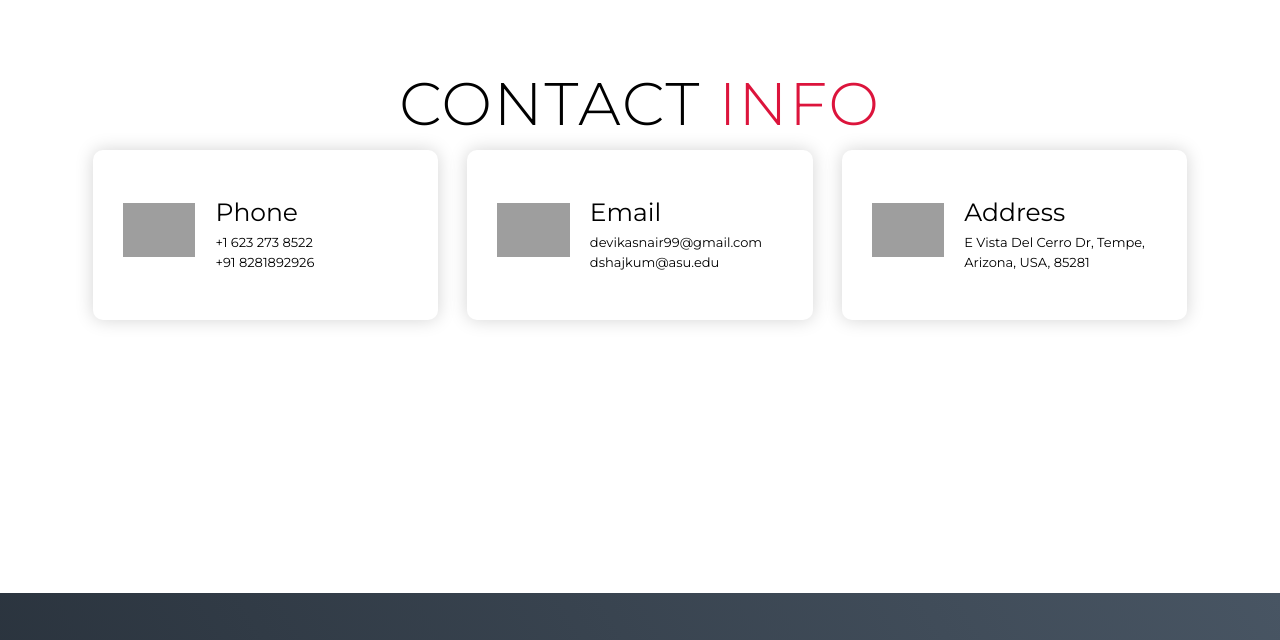
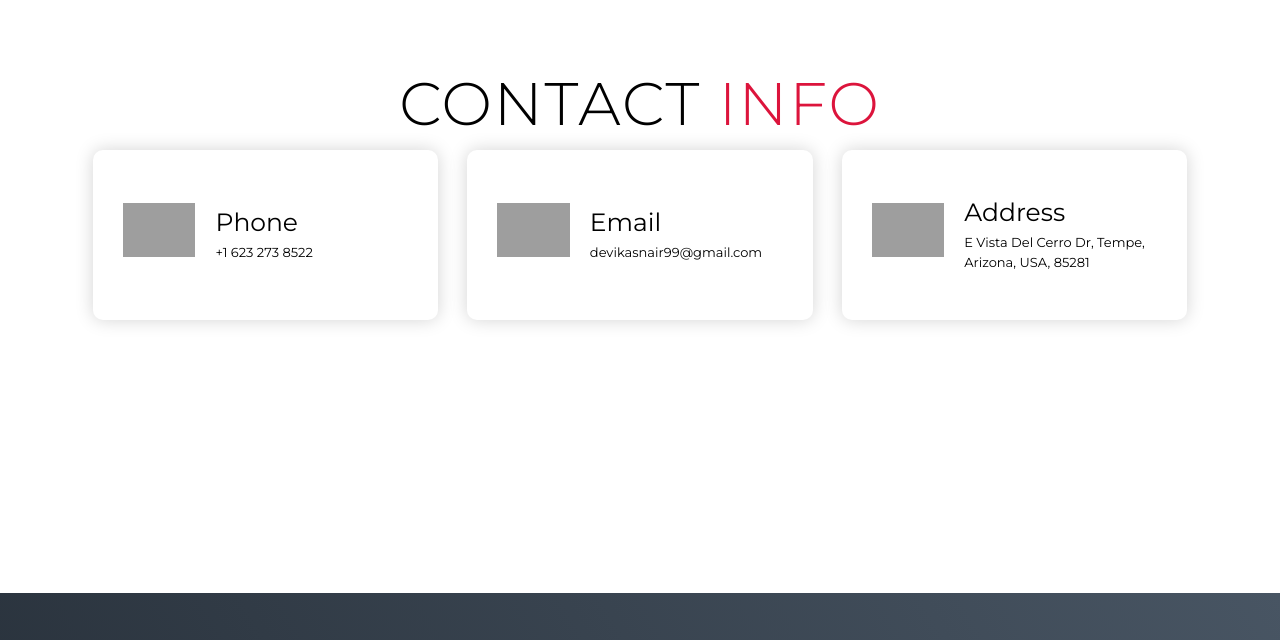
Before and after one commit to Devika-S-N/Portfolio_files, a plain HTML site: page index.html in a window 1280 px wide. Shown: the part 4528-5168 px from the top of the page. Drawn offline with Linux system fonts and the light colour scheme; grey boxes are pictures that could not be loaded.

Commit message:
Update index.html

```diff
--- a/index.html
+++ b/index.html
@@ -205,7 +205,7 @@
           <div class="contact-info">
             <h1>Phone</h1>
             <h2>+1 623 273 8522</h2>
-            <h2>+91 8281892926</h2>
+            <!--<h2>+91 8281892926</h2>-->
           </div>
         </div>
         <div class="contact-item">
@@ -213,7 +213,7 @@
           <div class="contact-info">
             <h1>Email</h1>
             <h2>devikasnair99@gmail.com</h2>
-            <h2>dshajkum@asu.edu</h2>
+            <!--<h2>dshajkum@asu.edu</h2>-->
           </div>
         </div>
         <div class="contact-item">
```
